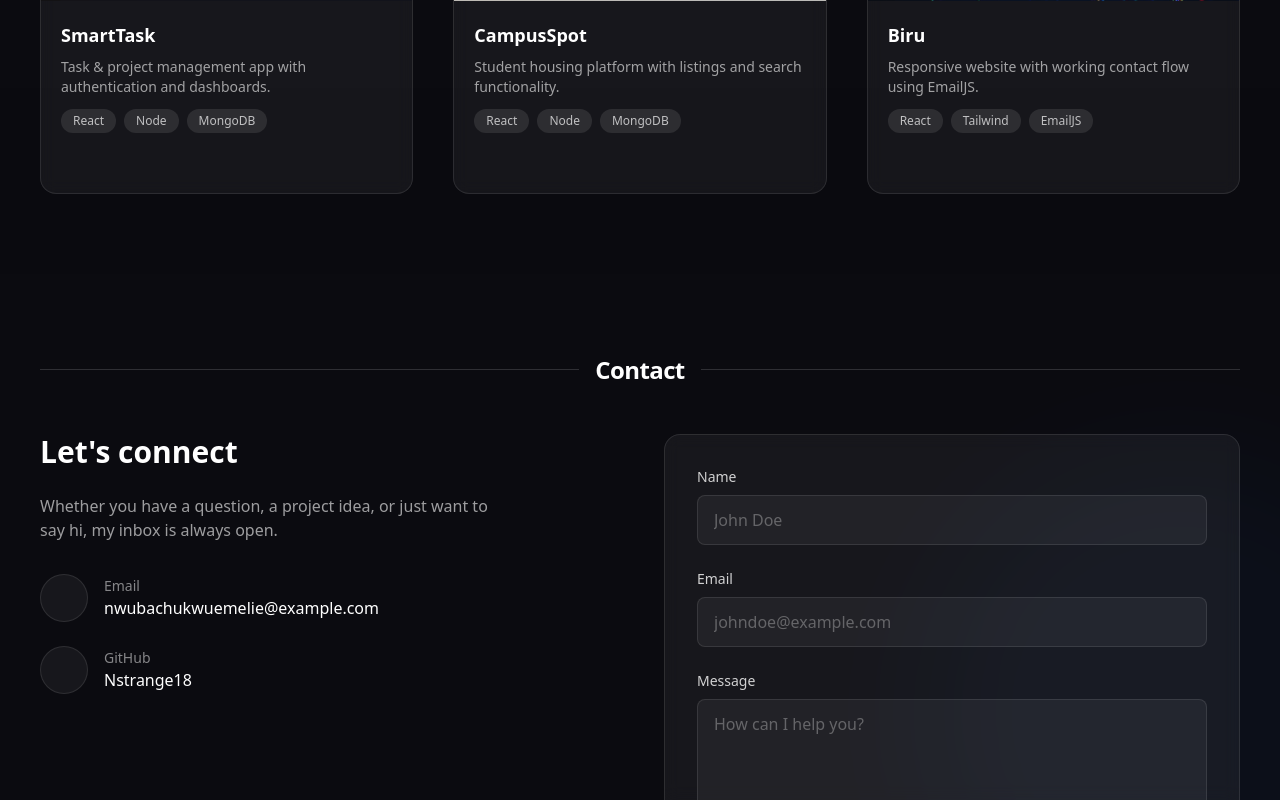
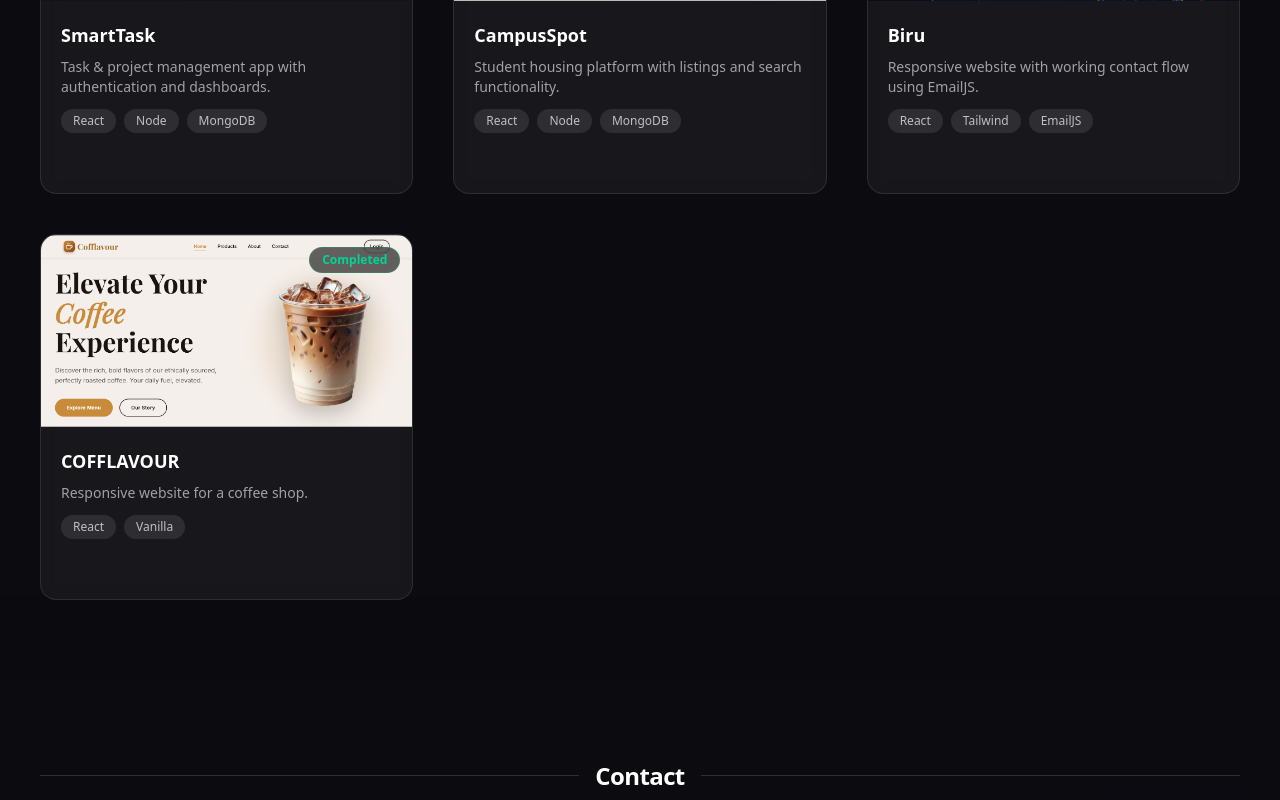
Before and after one commit to Nstrange18/Portfolio, a React (Vite) app: page / in a window 1280 px wide. Shown: the part 2453-3253 px from the top of the page. Built offline with nearby package versions, Linux system fonts and the light colour scheme; some icons are missing.

Commit message:
Added Cofflavour

```diff
--- a/src/Pages/Projects.jsx
+++ b/src/Pages/Projects.jsx
@@ -15,6 +15,7 @@ const Projects = () => {
       github: "https://github.com/Nstrange18/Smarttask",
       live: "https://smarttask-nu.vercel.app/",
       category: "Full-Stack",
+      status: "Completed",
     },
     {
       title: "CampusSpot",
@@ -25,6 +26,7 @@ const Projects = () => {
       github: "https://github.com/Nstrange18/CampusSpot",
       live: "https://campus-spot-lac.vercel.app/",
       category: "Full-Stack",
+      status: "Pending",
     },
     {
       title: "Biru",
@@ -35,13 +37,25 @@ const Projects = () => {
       github: "https://github.com/Nstrange18/Biru-app",
       live: "https://biru-app.vercel.app/",
       category: "Front-End",
+      status: "Completed",
     },
+    {
+      title: "COFFLAVOUR",
+      description:
+        "Responsive website for a coffee shop.",
+      tech: ["React", "Vanilla"],
+      image: "/Cofflavour.png",
+      github: "https://github.com/Nstrange18/Cofflavour",
+      live: "https://cofflavour.vercel.app/",
+      category: "Front-End",
+      status: "Completed",
+    }
   ];
 
-  const filters = ["All", "Full-Stack", "Front-End"];
+  const filters = ["All", "Full-Stack", "Front-End", "Completed", "Pending"];
 
   const filteredProjects = projectData.filter((project) =>
-    activeFilter === "All" || project.category === activeFilter
+    activeFilter === "All" || project.category === activeFilter || project.status === activeFilter
   );
 
   return (
--- a/src/components/ProjectCard.jsx
+++ b/src/components/ProjectCard.jsx
@@ -7,15 +7,29 @@ const ProjectCard = ({
   image,
   github,
   live,
+  status,
 }) => {
   return (
     <div className="group relative overflow-hidden rounded-2xl border border-white/10 bg-white/5 backdrop-blur transition duration-600 ease-in-out hover:border-white/20 hover:scale-105">
 
-      <img
-        src={image}
-        alt={title}
-        className="h-48 w-full object-cover transition"
-      />
+      <div className="relative">
+        <img
+          src={image}
+          alt={title}
+          className="h-48 w-full object-cover transition group-hover:opacity-80"
+        />
+        {status && (
+          <span
+            className={`absolute right-3 top-3 rounded-full border px-3 py-1 text-xs font-semibold backdrop-blur-md transition-all ${
+              status === "Completed"
+                ? "border-emerald-500/30 bg-black/60 text-emerald-400"
+                : "border-orange-500/30 bg-black/60 text-orange-400"
+            }`}
+          >
+            {status}
+          </span>
+        )}
+      </div>
 
       <div className="p-5">
         <h3 className="text-lg font-semibold text-white">{title}</h3>
```
Also changed, not shown: public/Cofflavour.png (added).
